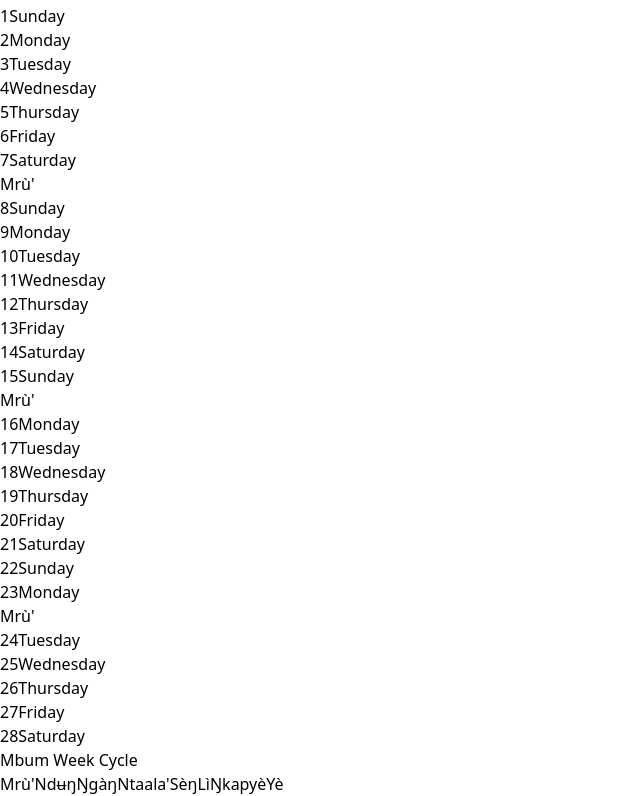
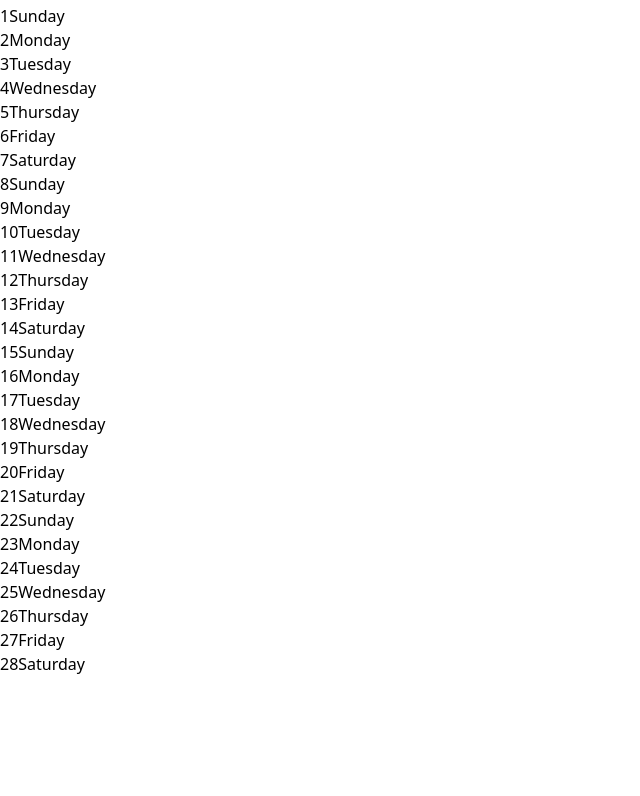
Before and after one commit to Fabian-Ebong/Mbum-Calendar-project, a React (Vite) app: page / in a window 1280 px wide. Shown: the part 340-1136 px from the top of the page, without its empty margins (0-640 px from the left). After the commit the page ends 1016 px from the top, so only its background shows below. Built offline with nearby package versions, Linux system fonts and the light colour scheme.

Commit message:
Removed stronger vertical cue

```diff
--- a/src/components/CalendarCard.tsx
+++ b/src/components/CalendarCard.tsx
@@ -1,144 +1,3 @@
-
-// import { MonthData } from "../types/calendar"
-// import { Card, CardContent, CardHeader, CardTitle } from "./ui/card"
-
-// interface CalendarCardProps {
-//   data: MonthData
-// }
-
-// const MONTH_DESCRIPTIONS: Record<string, string> = {
-//   January: "Ŋwɛɛ Ŋkàr Bkwâa",
-//   February: "Ŋwɛɛ Ntòo Bfòo",
-//   March: "Ŋwɛɛ Mbèŋ",
-//   April: "Ŋwɛɛ Msuu",
-//   May: "Ŋwɛɛ Nsʉsi Bkwâa",
-//   June: "Ŋwɛɛ Ncoʼ Mkuu",
-//   July: "Ŋwɛɛ Nye Bkwâa",
-//   August: "Ŋwɛɛ Ŋkep Bkwâa",
-//   September: "Ŋwɛɛ Ncoʼ Berɛŋ",
-//   October: "Ŋwɛɛ Saa",
-//   November: "Ŋwɛɛ Lùu",
-//   December: "Ŋwɛɛ Ŋkàʼ",
-// }
-
-// // 8 Mbum days = 8 columns
-// const MBUM_HEADERS = [
-//   "Mrù'",
-//   "Ndʉŋ",
-//   "Ŋgàŋ",
-//   "Ntaala'",
-//   "Sèŋ",
-//   "Lì",
-//   "Ŋkapyè",
-//   "Yè",
-// ]
-
-// const MBUM_HEADER_COLORS: Record<string, string> = {
-//   "Mrù'": "text-purple-700",
-//   "Ndʉŋ": "text-red-700",
-//   "Ŋgàŋ": "text-emerald-700",
-//   "Ntaala'": "text-indigo-700",
-//   "Sèŋ": "text-rose-700",
-//   "Lì": "text-amber-700",
-//   "Ŋkapyè": "text-teal-700",
-//   "Yè": "text-blue-700",
-// }
-
-// export default function CalendarCard({ data }: CalendarCardProps) {
-//   const firstMbumIndex = data.days[0]?.mbumIndex ?? 0
-//   const todayStr = new Date().toISOString().split("T")[0]
-//   const description = MONTH_DESCRIPTIONS[data.name]
-
-//   return (
-//     <Card className="w-full max-w-7xl rounded-2xl overflow-hidden ring-1 ring-slate-300 shadow-[0_30px_80px_rgba(15,23,42,0.45)] bg-gradient-to-b from-white to-slate-50">
-//       <CardHeader className="bg-slate-900 text-white pb-4 border-b border-slate-600 shadow-[inset_0_-2px_0_rgba(255,255,255,0.08)]">
-//         <CardTitle className="text-center text-2xl sm:text-3xl lg:text-4xl font-extrabold text-white break-words">
-//           {description}{" "}
-//           <span className="italic">({data.name})</span>{" "}
-//           {data.year}
-
-//           <span className="block mt-1 text-lg sm:text-xl font-medium text-slate-300 italic">
-//             Mbum week has 8 days, begins on Mrù' and ends on Yè.
-//           </span>
-//         </CardTitle>
-//       </CardHeader>
-
-//       <CardContent className="p-0">
-//         {/* Premium Mbum headers */}
-//         <div className="grid grid-cols-8 bg-gradient-to-b from-slate-50 to-slate-200 border-b border-slate-300 shadow-[inset_0_1px_0_rgba(255,255,255,0.9)]">
-//           {MBUM_HEADERS.map((day) => (
-//             <div
-//               key={day}
-//               className="py-3 px-1 text-center border-r border-slate-300 last:border-r-0"
-//               title={day}
-//             >
-//               <span
-//                 className={[
-//                   "inline-block px-3 py-1 rounded-full bg-white shadow-sm",
-//                   "text-xs sm:text-sm lg:text-base font-extrabold tracking-wide",
-//                   MBUM_HEADER_COLORS[day],
-//                   day === "Mrù'" ? "ring-2 ring-purple-300 shadow-md" : "",
-//                 ].join(" ")}
-//               >
-//                 {day}
-//               </span>
-//             </div>
-//           ))}
-//         </div>
-
-//         {/* Calendar grid */}
-//         <div className="grid grid-cols-8 gap-[3px] sm:gap-1 bg-slate-300/70 p-[3px] sm:p-1 rounded-xl shadow-[inset_0_1px_0_rgba(255,255,255,0.9),inset_0_-2px_6px_rgba(15,23,42,0.18)]">
-//           {/* Empty cells before first day */}
-//           {Array.from({ length: firstMbumIndex }).map((_, i) => (
-//             <div
-//               key={`empty-${i}`}
-//               className="min-h-[86px] sm:min-h-32 rounded-lg bg-white shadow-[inset_0_1px_0_rgba(255,255,255,0.95)]"
-//             />
-//           ))}
-
-//           {/* Date cells */}
-//           {data.days.map((day) => {
-//             const isToday = day.fullDate === todayStr
-
-//             return (
-//               <div
-//                 key={day.fullDate}
-//                 className={[
-//                   "min-h-[86px] sm:min-h-32 rounded-lg p-2 flex flex-col justify-between",
-//                   "bg-white",
-//                   "shadow-[0_4px_10px_rgba(15,23,42,0.12),inset_0_1px_0_rgba(255,255,255,0.95)]",
-//                   "transition-all duration-200",
-//                   isToday
-//                     ? "ring-2 ring-blue-400 shadow-[0_18px_45px_rgba(37,99,235,0.30)]"
-//                     : "hover:-translate-y-[2px] hover:shadow-[0_16px_30px_rgba(15,23,42,0.20)]",
-//                 ].join(" ")}
-//               >
-//                 <div className="flex items-start justify-between gap-1">
-//                   {/* Gregorian date */}
-//                   <span
-//                     className={[
-//                       "text-sm sm:text-base font-semibold",
-//                       isToday
-//                         ? "bg-blue-600 text-white w-8 h-8 flex items-center justify-center rounded-full animate-pulse"
-//                         : "text-slate-900",
-//                     ].join(" ")}
-//                   >
-//                     {day.date}
-//                   </span>
-
-//                   {/* English weekday */}
-//                   <span className="text-[10px] sm:text-xs font-medium text-slate-500 text-right leading-tight">
-//                     {day.englishDay}
-//                   </span>
-//                 </div>
-//               </div>
-//             )
-//           })}
-//         </div>
-//       </CardContent>
-//     </Card>
-//   )
-// }
 
 import { MonthData } from "../types/calendar"
 import { Card, CardContent, CardHeader, CardTitle } from "./ui/card"
@@ -162,6 +21,7 @@ const MONTH_DESCRIPTIONS: Record<string, string> = {
   December: "Ŋwɛɛ Ŋkàʼ",
 }
 
+// 8 Mbum days = 8 columns
 const MBUM_HEADERS = [
   "Mrù'",
   "Ndʉŋ",
@@ -239,32 +99,20 @@ export default function CalendarCard({ data }: CalendarCardProps) {
           {/* Date cells */}
           {data.days.map((day) => {
             const isToday = day.fullDate === todayStr
-            const isMbumWeekStart = day.mbumIndex === 0 // Mrù'
 
             return (
               <div
                 key={day.fullDate}
                 className={[
-                  "relative min-h-[86px] sm:min-h-32 rounded-lg p-2 flex flex-col justify-between",
+                  "min-h-[86px] sm:min-h-32 rounded-lg p-2 flex flex-col justify-between",
                   "bg-white",
                   "shadow-[0_4px_10px_rgba(15,23,42,0.12),inset_0_1px_0_rgba(255,255,255,0.95)]",
                   "transition-all duration-200",
-                  // Strong visual start of a new Mbum week
-                  isMbumWeekStart
-                    ? "ring-2 ring-purple-300 border-l-4 border-l-purple-500"
-                    : "",
                   isToday
                     ? "ring-2 ring-blue-400 shadow-[0_18px_45px_rgba(37,99,235,0.30)]"
                     : "hover:-translate-y-[2px] hover:shadow-[0_16px_30px_rgba(15,23,42,0.20)]",
                 ].join(" ")}
               >
-                {/* Start-of-week flag */}
-                {isMbumWeekStart && (
-                  <span className="absolute top-1 left-1 text-[9px] sm:text-[10px] font-bold uppercase tracking-widest text-purple-600">
-                    Mrù'
-                  </span>
-                )}
-
                 <div className="flex items-start justify-between gap-1">
                   {/* Gregorian date */}
                   <span
@@ -287,40 +135,6 @@ export default function CalendarCard({ data }: CalendarCardProps) {
             )
           })}
         </div>
-
-        {/* Mbum week legend */}
-        <div className="mt-6 flex flex-col items-center gap-2 text-sm sm:text-base text-slate-600 px-3 pb-4">
-          <span className="font-semibold text-slate-700">
-            Mbum Week Cycle
-          </span>
-
-          <div className="flex flex-wrap justify-center gap-2">
-            <span className="px-3 py-1 rounded-full bg-purple-100 text-purple-700 font-semibold shadow-sm">
-              Mrù'
-            </span>
-            <span className="px-3 py-1 rounded-full bg-red-100 text-red-700 font-semibold shadow-sm">
-              Ndʉŋ
-            </span>
-            <span className="px-3 py-1 rounded-full bg-emerald-100 text-emerald-700 font-semibold shadow-sm">
-              Ŋgàŋ
-            </span>
-            <span className="px-3 py-1 rounded-full bg-indigo-100 text-indigo-700 font-semibold shadow-sm">
-              Ntaala'
-            </span>
-            <span className="px-3 py-1 rounded-full bg-rose-100 text-rose-700 font-semibold shadow-sm">
-              Sèŋ
-            </span>
-            <span className="px-3 py-1 rounded-full bg-amber-100 text-amber-700 font-semibold shadow-sm">
-              Lì
-            </span>
-            <span className="px-3 py-1 rounded-full bg-teal-100 text-teal-700 font-semibold shadow-sm">
-              Ŋkapyè
-            </span>
-            <span className="px-3 py-1 rounded-full bg-blue-100 text-blue-700 font-semibold shadow-sm">
-              Yè
-            </span>
-          </div>
-        </div>
       </CardContent>
     </Card>
   )
```
